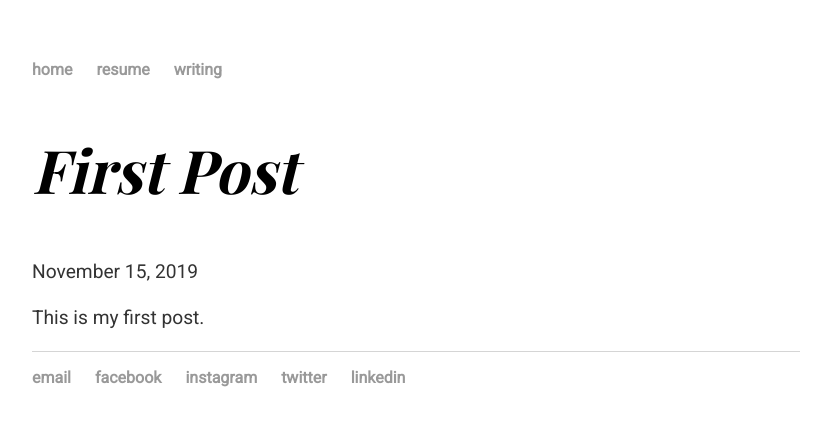
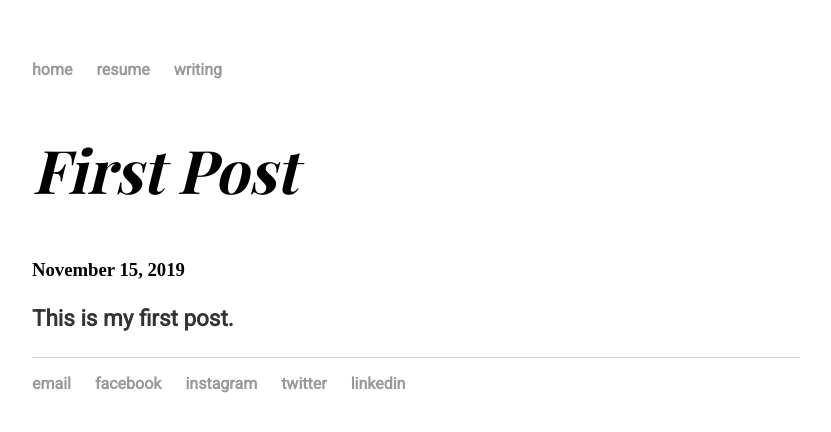
Before and after one commit to nicolas-yan/nicolas-yan.github.io, a Jekyll site: the page built from _posts/2019-11-15-nicolas-yan-site-launched.md, in a window 1280 px wide. Shown: the top 432 px of the page, without its empty margins (224-1055 px from the left). Built offline with Jekyll 4.4.1, drawn with Linux system fonts in a browser that asks for light colours; some web fonts are replaced.

Commit message:
Update post.html

```diff
--- a/_layouts/post.html
+++ b/_layouts/post.html
@@ -2,7 +2,7 @@
 layout: default
 ---
 <h2>{{ page.title }}</h2>
-<p class="meta">{{ page.date | date: "%B %-d, %Y" }}</p>
+<h3 class="meta">{{ page.date | date: "%B %-d, %Y" }}</p>
 
 <div class="post">
   {{ content }}
```
